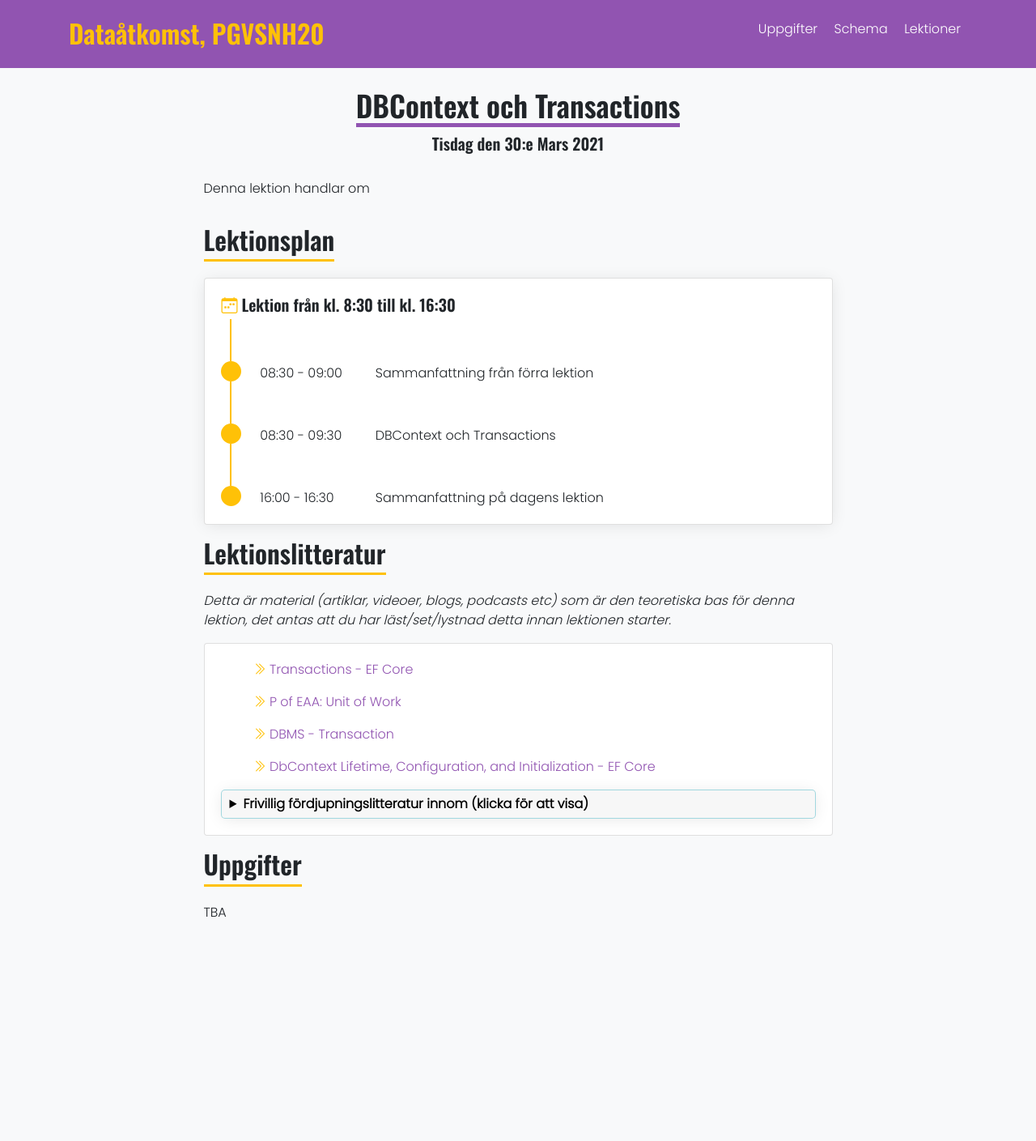
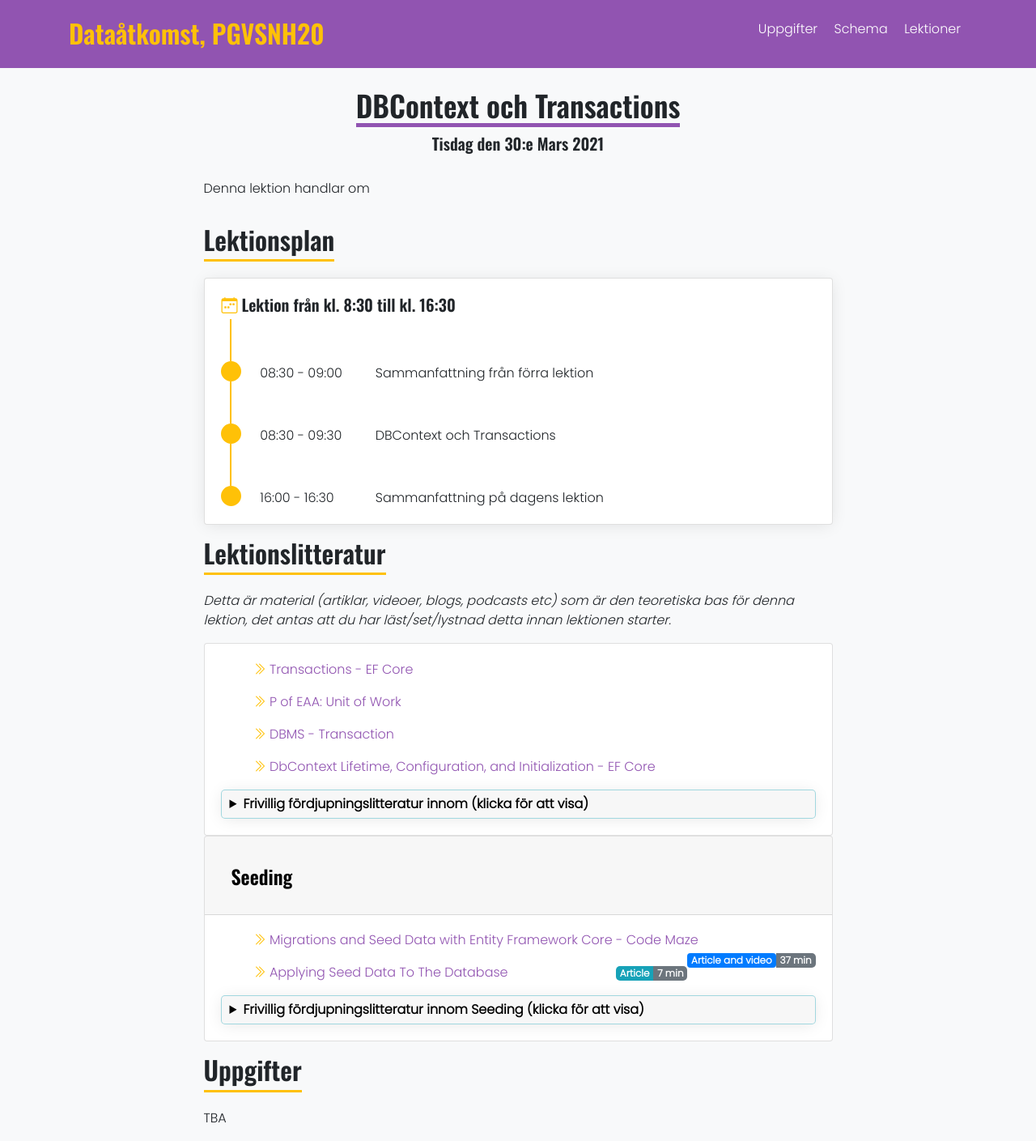
Before and after one commit to PGVSNH20/PGVSNH20-dataatkomst, a Jekyll site: the page built from lectures/dbcontext.md, in a window 1280 px wide. Shown: the whole page at 81% size. Built offline with Jekyll 4.4.1, drawn with Linux system fonts in a browser that asks for light colours; nearby versions of some CDN libraries; before the commit the page ends 1155 px from its top, so only the background shows below that.

Commit message:
Updates migrations

```diff
--- a/_data/lecture_database_first.yml
+++ b/_data/lecture_database_first.yml
@@ -111,6 +111,11 @@ topics:
       timeMinutes: 4
       timeBadge: info
     optionalLiterature:
+    - title: "Reverse Engineering - EF Core"
+      url: https://docs.microsoft.com/en-us/ef/core/managing-schemas/scaffolding?tabs=dotnet-core-cli
+      timeType: Article
+      timeMinutes: 6
+      timeBadge: info
     - title: "Schema migration - Wikipedia"
       url: https://en.wikipedia.org/wiki/Schema_migration
       timeType: Article
--- a/_data/lecture_dbcontext_och_transactions.yml
+++ b/_data/lecture_dbcontext_och_transactions.yml
@@ -27,3 +27,21 @@ notInTopic:
   - title: "DbContext Class (Microsoft.EntityFrameworkCore) - Microsoft Docs"
     url: https://docs.microsoft.com/en-us/dotnet/api/microsoft.entityframeworkcore.dbcontext?view=efcore-3.1
 topics:
+  - topic: "Seeding"
+    literature:
+    - title: "Migrations and Seed Data with Entity Framework Core - Code Maze"
+      url: https://code-maze.com/migrations-and-seed-data-efcore/
+      timeType: Article and video
+      timeMinutes: 37
+      timeBadge: primary
+    - title: "Applying Seed Data To The Database"
+      url: https://www.learnentityframeworkcore.com/migrations/seeding
+      timeType: Article
+      timeMinutes: 7
+      timeBadge: info
+    optionalLiterature:
+    - title: "Data Points - Deep Dive into EF Core HasData Seeding"
+      url: https://docs.microsoft.com/en-us/archive/msdn-magazine/2018/august/data-points-deep-dive-into-ef-core-hasdata-seeding
+      timeType: Article
+      timeMinutes: 16
+      timeBadge: info
```
Also changed, not shown: _data/lecture_code_first.yml (+7 -0 lines), _data/lecture_migrations.yml (added, +28 -0 lines), lectures/codefirst.md (+1 -1 lines), lectures/migration.md (+3 -3 lines).
